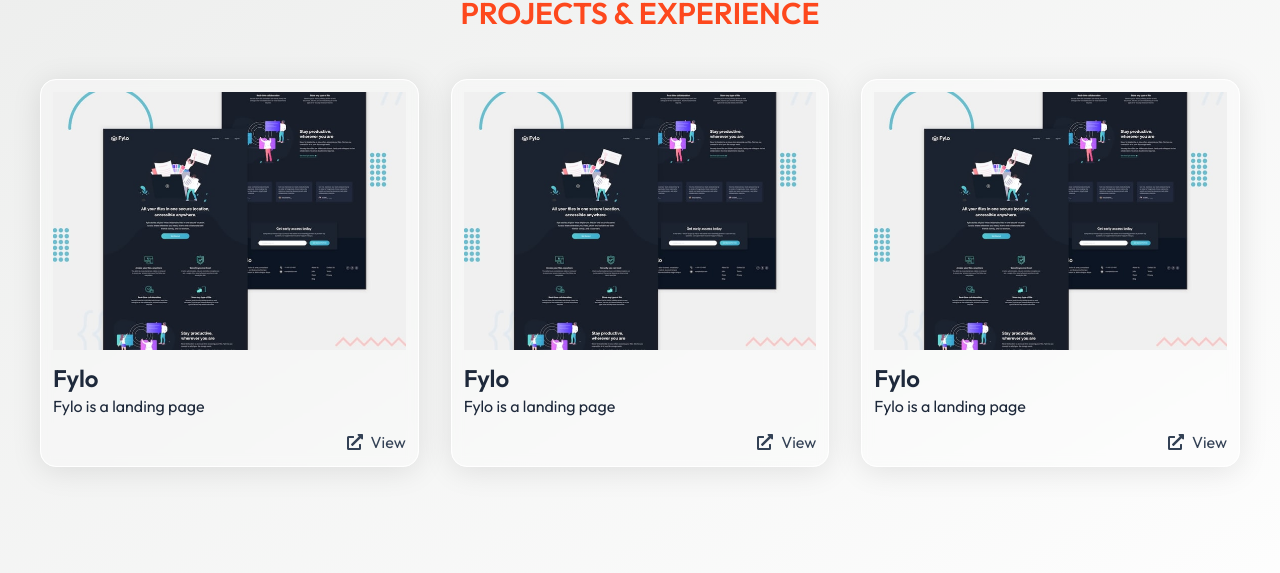
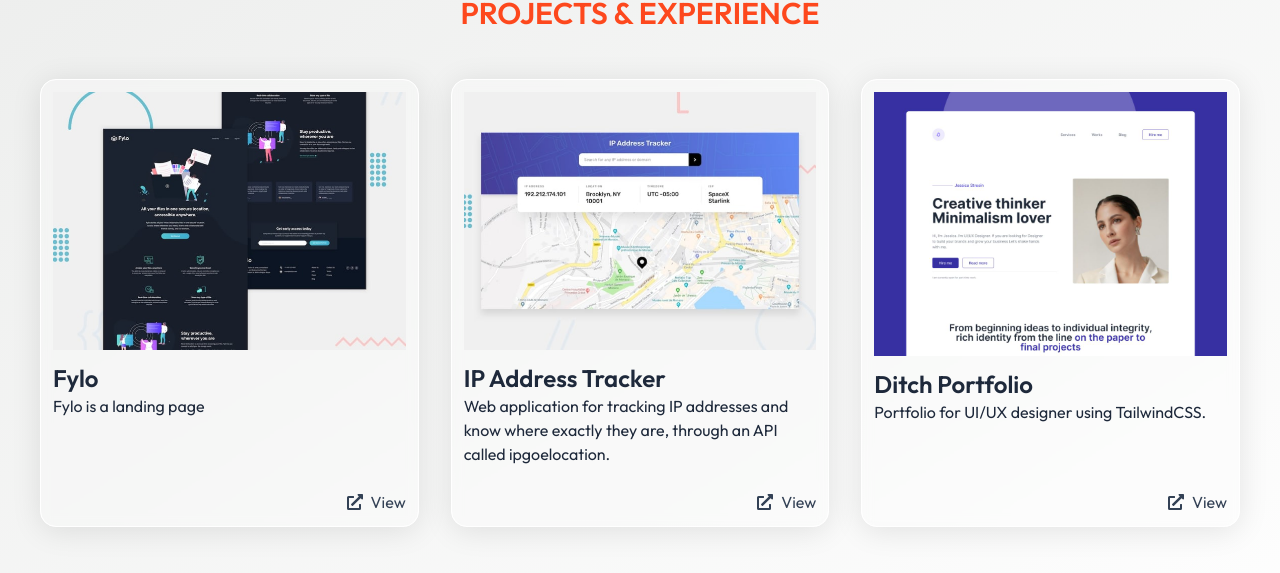
Before and after one commit to imad273/portfolio, a Next.js app: page / in a window 1280 px wide. Shown: the part 2185-2758 px from the top of the page. Built offline with nearby package versions, Linux system fonts and the light colour scheme.

Commit message:
feat: projects page

```diff
--- a/src/components/pages/Projects.tsx
+++ b/src/components/pages/Projects.tsx
@@ -1,5 +1,7 @@
 import React from 'react'
 import FyloPic from '@/assets/fylo.jpeg'
+import IpAddressTracking from '@/assets/ip-address-tracking.jpeg'
+import Ditch from '@/assets/Ditch.jpeg'
 import Image from 'next/image'
 import Link from 'next/link'
 import { FaExternalLinkAlt } from "react-icons/fa";
@@ -13,16 +15,16 @@
       link: "https://imad273.github.io/Fylo-Landing-Page/public/"
     },
     {
-      picture: FyloPic,
-      name: "Fylo",
-      description: "Fylo is a landing page",
-      link: "https://imad273.github.io/Fylo-Landing-Page/public/"
+      picture: IpAddressTracking,
+      name: "IP Address Tracker",
+      description: "Web application for tracking IP addresses and know where exactly they are, through an API called ipgoelocation.",
+      link: "https://imad273.github.io/ip-address-tracker/"
     },
     {
-      picture: FyloPic,
-      name: "Fylo",
-      description: "Fylo is a landing page",
-      link: "https://imad273.github.io/Fylo-Landing-Page/public/"
+      picture: Ditch,
+      name: "Ditch Portfolio",
+      description: "Portfolio for UI/UX designer using TailwindCSS.",
+      link: "https://imad273.github.io/Ditch-Portfolio/public/"
     }
   ]
 
@@ -34,20 +36,21 @@
 
           <div className='my-12 grid grid-cols-3 gap-8'>
             {Projects.map(project => (
-              <div className='glass p-3'>
+              <div className='glass p-3 flex flex-col'>
                 <Image src={project.picture} alt={project.name} />
-                <div className='pt-3'>
-                  <h3 className='text-2xl text-slate-800 font-semibold'>{project.name}</h3>
-                  <p className='text-slate-800'>
-                    {project.description}
-                  </p>
+                <div className='flex flex-col gap-6 pt-3 h-full'>
+                  <div className='flex-1'>
+                    <h3 className='text-2xl text-slate-800 font-semibold'>{project.name}</h3>
+                    <p className='text-slate-800'>
+                      {project.description}
+                    </p>
+                  </div>
 
-                  <div className='flex justify-end pt-3 '>
-                    <div className='text-slate-700 hover:text-main'>
+                  <div className=''>
+                    <div className='text-slate-700 hover:text-main flex justify-end'>
                       <Link href={project.link} target='_blank' className='flex gap-2 items-center '>
                         <FaExternalLinkAlt /> View
                       </Link>
-
                     </div>
                   </div>
                 </div>
```
Also changed, not shown: src/assets/Ditch.jpeg (added), src/assets/ip-address-tracking.jpeg (added).
